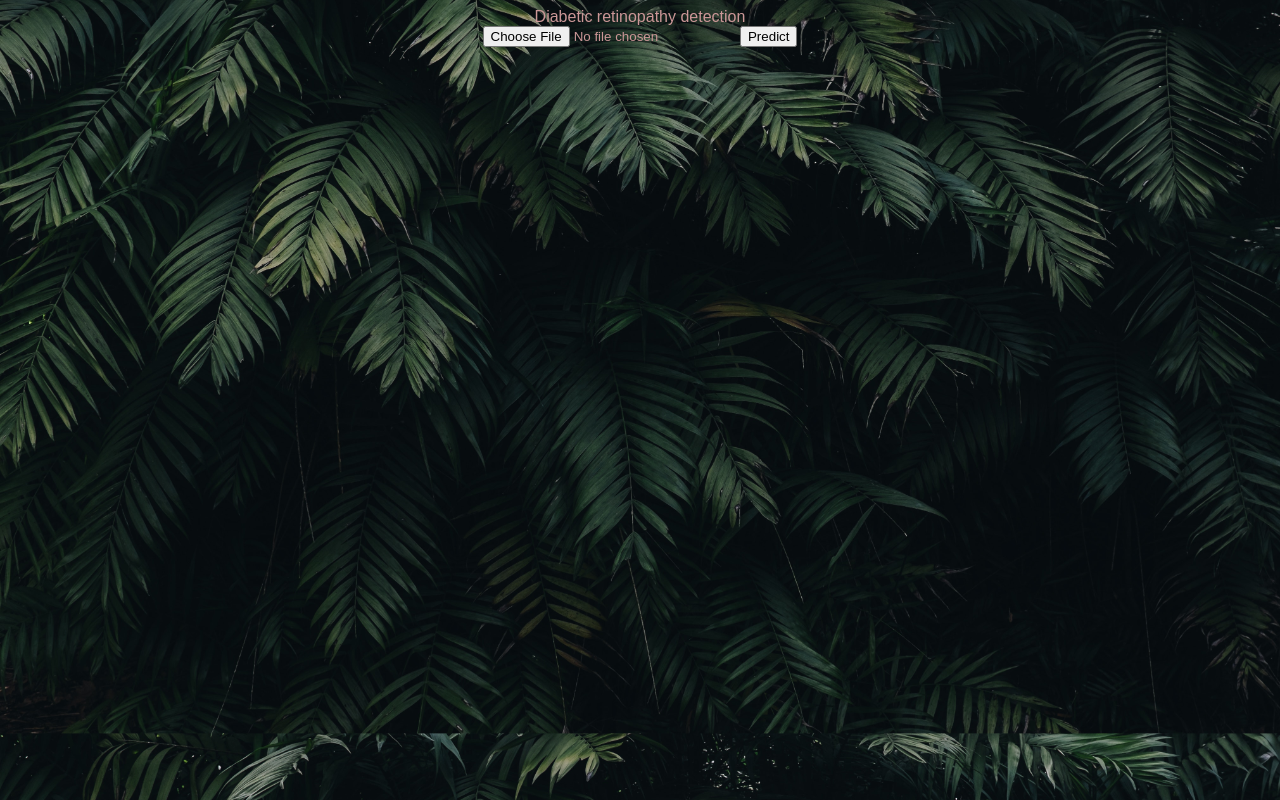
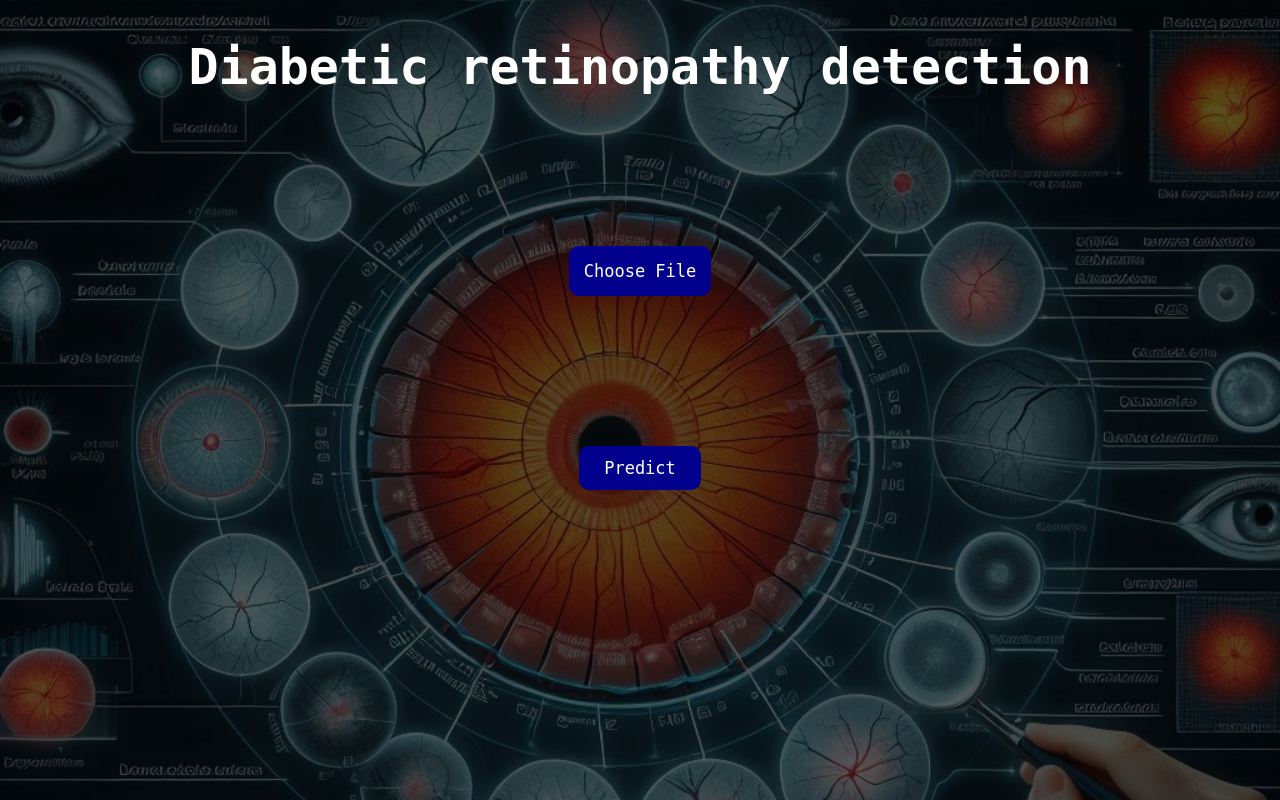
Before and after one commit to Srujan-rai/Diabetic_retinopathy, a Flask app: page / in a window 1280 px wide. Run offline with Flask 3, Linux system fonts and the light colour scheme.

Commit message:
updated frontend

```diff
--- a/static/css/style.css
+++ b/static/css/style.css
@@ -2,63 +2,71 @@ body{
     display: flex;
     flex-direction: column;
     align-items: center;
-    font-family: Arial;
-    color: #cb9797;
-    background-size: cover; /* Ensures the background image covers the entire viewport */
-    background-position: center;
+    row-gap: 100px;
+}
+header{
+    color: white;
+    font-family: monospace;
+    font-size: 50px;
+    text-align: center;
+    margin-top: 30px;
+    font-weight: bold;
 }
 
-.content{
+form{
     display: flex;
-    align-self: center;
     flex-direction: column;
+    row-gap: 100px      ;
+    width: 500px;
     align-items: center;
-    row-gap: 25px;
-    margin-top: 10%;
+    justify-content: space-between;
 }
 
-.form-div{
+input[type="file"] {
+    display: none;
+}
+
+label{
+    color: white;
+    background-color: rgb(1, 1, 142);
+    font-family: monospace;
+    font-size: 17px;
+    padding: 15px;
+    text-align: center;
+    transition: 0.3s;
+    border-radius: 10px;
+    margin: 50px;
+}
+
+label:hover{
+    background-color: rgb(3, 3, 202);
+}
+
+button{
+    padding: 12px;
+    background-color: rgb(1, 1, 142);
+    font-family: monospace;
+    color: white;
+    font-size: 17px;
+    padding-left: 25px;
+    padding-right: 25px;
+    border-radius: 10px;
+    border: none;
+}
+
+button:hover{
+    border: solid white 1px;
+}
+
+.container{
     display: flex;
     flex-direction: column;
+    row-gap: 100px;
     align-items: center;
-    row-gap: 30px;
-    border: solid 1px white;
-    padding: 50px;
-    border-radius: 15px;
 }
 
-.prediction-result{
-    padding-top: 80px;
-    color:#FFFFFF;
+#result{
+    color: white;
+    font-size: 25px;
+    font-family: monospace;
 }
-
-.heading{
-    color: #d6fffd;
-    margin-top: 80px;
-
-}
-
-.predict-button{
-    padding: 10px;
-    padding-left: 30px;
-    padding-right: 30px;
-    background-color: rgb(43, 43, 255);
-    color: white;
-    /* font-weight: bold;
-    letter-spacing: 0.7px; */
-    border: none;
-    transition: all 0.3s ease-in-out;
-    border-radius: 5px;
-    cursor: pointer;
-}
-.predict-button:hover{
-    background-color: #3f3fff;
-    padding: 12px 32px 12px 32px;
-
-}
-
-.result-container{
-    color: #d2e4df;
-    position: center;
-
-}
--- a/templates/index.html
+++ b/templates/index.html
@@ -7,16 +7,20 @@
     <link rel="stylesheet" type="text/css" href="{{ url_for('static', filename='css/style.css') }}">
 </head>
 <body style="
-     background-image: url('{{ url_for('static', filename='images/bc2.jpg') }}');
+     background-image: url('{{ url_for('static', filename='images/background.jpg') }}');
     background-size: cover;
-    background-position: 0 -120px;">
+    background-position: 0 -120px;
+    ">
     <header
         <h1>Diabetic retinopathy detection</h1>
     </header>
     <main>
         <div class="container">
             <form action="/predict" method="POST" enctype="multipart/form-data">
-                <input type="file" name="file" accept=".jpg, .jpeg, .png">
+                <label for="file-upload">
+                <input id="file-upload" type="file" name="file" accept=".jpg, .jpeg, .png">
+                Choose File
+                </label>
                 <button type="submit">Predict</button>
             </form>
 
```
Also changed, not shown: static/images/background.jpg (added), uploads/background.jpg (added).
